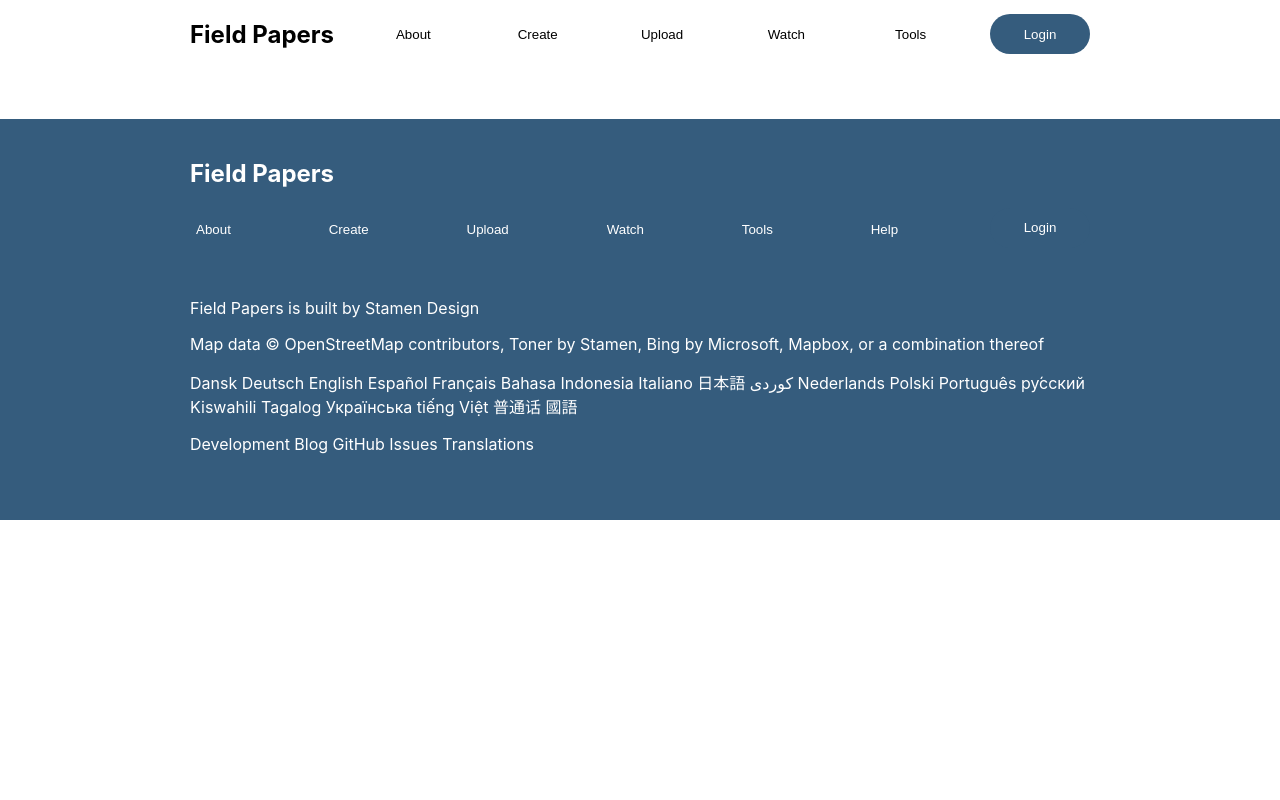
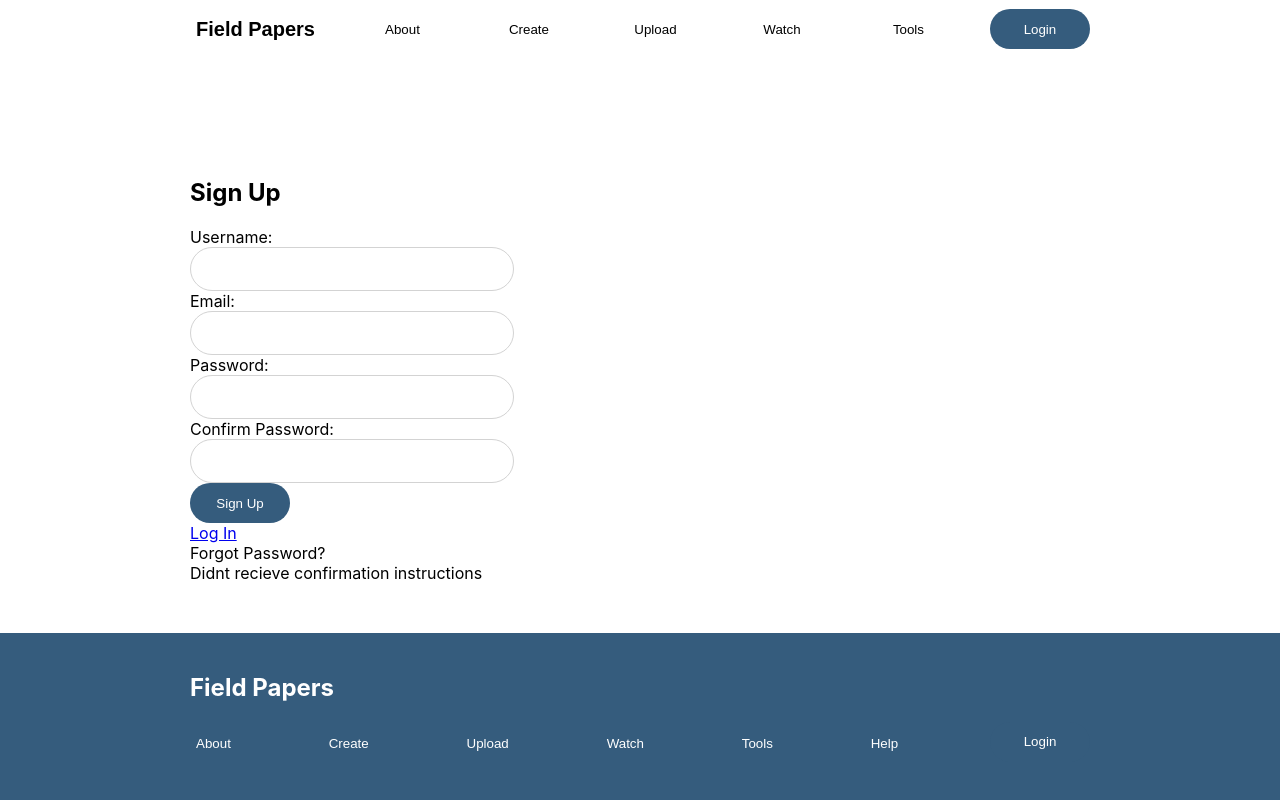
Before and after one commit to luisabad3210/fieldpapers, a React (Create React App) app: page /signup in a window 1280 px wide. Shown: the top 800 px of the page. Built offline with nearby package versions, Linux system fonts and the light colour scheme.

Commit message:
adding wireframe signup & login

```diff
--- a/src/App.css
+++ b/src/App.css
@@ -33,7 +33,12 @@
     width: 100px;
     border-radius: 50px;
 }
-
+.logo {
+    color: black;
+    background-color: white;
+    border: none;
+    text-decoration: none;
+}
 .Home {
     display: flex;
     flex-direction: column;
--- a/src/App.js
+++ b/src/App.js
@@ -11,6 +11,8 @@
 import Upload from './components/pages/upload'
 import Watch from './components/pages/watch'
 import Help from './components/pages/help'
+import Login from './components/authentication/login'
+import Signup from './components/authentication/signup'
 
 function App() {
   return (
@@ -27,6 +29,8 @@
           <Route path='/uploads' component={Upload}/>
           <Route path='/watch' component={Watch}/>
           <Route path='/help' component={Help}/>
+          <Route path='/login' component={Login}/>
+          <Route path='/signup' component={Signup}/>
         </Switch>
 
         <Footer />
--- /dev/null
+++ b/src/components/authentication/login.js
@@ -0,0 +1,28 @@
+import React from 'react';
+import { Link } from 'react-router-dom';
+
+const Login = () => {
+    return (
+        <section className='aboutSectionContainer2'>
+            <div className='aboutSection'>
+                <h1>
+                    Log In
+                </h1>
+                <div>Email:</div>
+                <div><input className='searchInput'></input></div>
+                <div>Password:</div>
+                <div><input className='searchInput'></input></div>
+
+                <div><button className='logInBtn'>Login</button></div>
+
+                <Link to='/signup'>
+                    <div>Sign Up</div>
+                </Link>
+                <div>Forgot Password?</div>
+                <div>Didnt recieve confirmation instructions</div>
+            </div>
+        </section>
+    )
+}
+
+export default Login
--- /dev/null
+++ b/src/components/authentication/signup.js
@@ -0,0 +1,32 @@
+import React from 'react';
+import { Link } from 'react-router-dom';
+
+const Signup = () => {
+    return (
+        <section className='aboutSectionContainer2'>
+            <div className='aboutSection'>
+                <h1>
+                    Sign Up
+                </h1>
+                Username:
+                <div><input className='searchInput'></input></div>
+                <div>Email:</div>
+                <div><input className='searchInput'></input></div>
+                <div>Password:</div>
+                <div><input className='searchInput'></input></div>
+                <div>Confirm Password:</div>
+                <div><input className='searchInput'></input></div>
+
+                <div><button className='logInBtn'>Sign Up</button></div>
+
+                <Link to='/Login'>
+                    <div>Log In</div>
+                </Link>
+                <div>Forgot Password?</div>
+                <div>Didnt recieve confirmation instructions</div>
+            </div>
+        </section>
+    )
+}
+
+export default Signup
--- a/src/components/footer.js
+++ b/src/components/footer.js
@@ -34,9 +34,9 @@
                         <button className='footerBtn'>Help</button>
                     </Link>
 
-                    {/* <Link to='/login'> */}
+                    <Link to='/login'>
                     <button className='logInBtn'>Login</button>
-                    {/* </Link> */}
+                    </Link>
                 </div>
 
                 <p>
--- a/src/components/header.js
+++ b/src/components/header.js
@@ -5,9 +5,9 @@
 const Header = () => {
     return (
         <div className='headerContainer'>
-            {/* <Link to='/'> */}
-                <h2>Field Papers</h2>
-            {/* </Link> */}
+            <Link to='/'>
+                <button className='logo'><h2>Field Papers</h2></button>
+            </Link>
 
             <Link to='/about'>
                 <button className='headerBtn'>About</button>
@@ -29,9 +29,9 @@
                 <button className='headerBtn'>Tools</button>
             </Link>
 
-            {/* <Link to='/login'> */}
+            <Link to='/login'>
             <button className='logInBtn'>Login</button>
-            {/* </Link> */}
+            </Link>
         </div>
     )
 }
```
